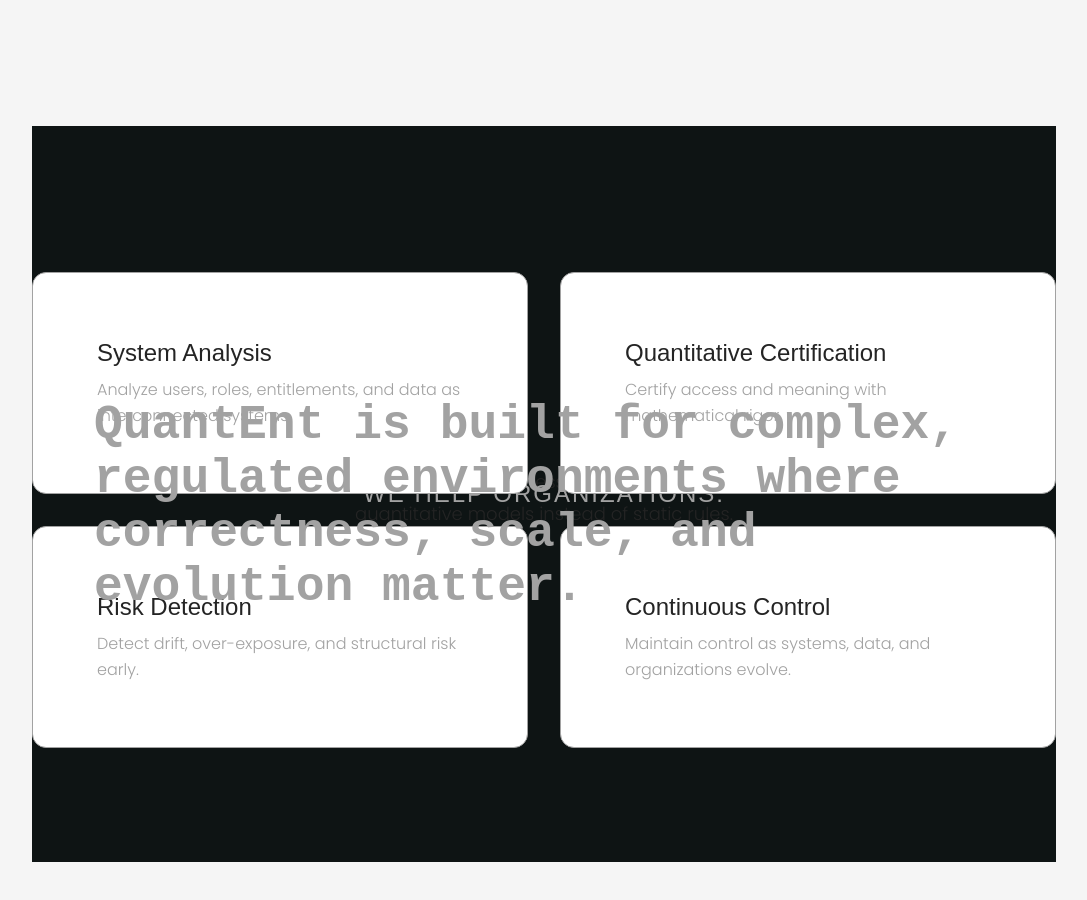
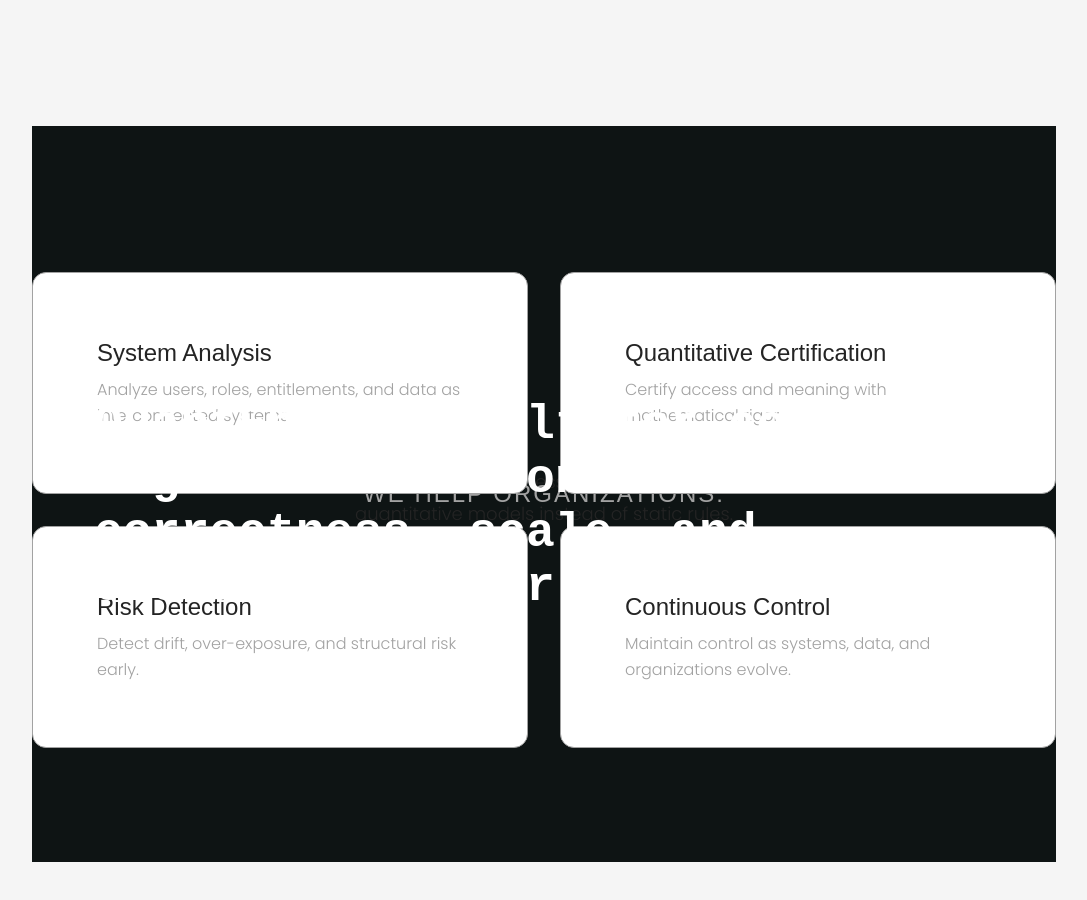
Before and after one commit to quantent-web/quantent-web, a Next.js app: page / in a window 1280 px wide. Shown: the part 844-1744 px from the top of the page, without its empty margins (96-1183 px from the left). Built offline with nearby package versions, Linux system fonts and the light colour scheme; a web font is replaced by a local one.

Commit message:
Add ripple background to pinned stack and note color update

```diff
--- /dev/null
+++ b/app/components/ui/BackgroundRippleEffect.tsx
@@ -0,0 +1,85 @@
+'use client';
+
+import { useMemo, useState } from 'react';
+import type { CSSProperties, MouseEvent } from 'react';
+
+type BackgroundRippleEffectProps = {
+  rows?: number;
+  cols?: number;
+  cellSize?: number;
+  borderColor?: string;
+  fillColor?: string;
+  className?: string;
+  interactive?: boolean;
+};
+
+export default function BackgroundRippleEffect({
+  rows = 8,
+  cols = 27,
+  cellSize = 56,
+  borderColor = 'rgba(255, 255, 255, 0.08)',
+  fillColor = 'rgba(5, 205, 152, 0.16)',
+  className,
+  interactive = true,
+}: BackgroundRippleEffectProps) {
+  const [activeCell, setActiveCell] = useState<number | null>(null);
+
+  const total = rows * cols;
+  const cells = useMemo(() => Array.from({ length: total }, (_, index) => index), [total]);
+
+  const triggerRipple = (index: number) => {
+    if (!interactive) return;
+    setActiveCell(index);
+  };
+
+  const onCellEnter = (index: number) => {
+    triggerRipple(index);
+  };
+
+  const onCellClick = (e: MouseEvent<HTMLDivElement>, index: number) => {
+    e.preventDefault();
+    triggerRipple(index);
+  };
+
+  const getDelay = (index: number) => {
+    if (activeCell === null) return 0;
+
+    const activeRow = Math.floor(activeCell / cols);
+    const activeCol = activeCell % cols;
+    const row = Math.floor(index / cols);
+    const col = index % cols;
+    const distance = Math.abs(row - activeRow) + Math.abs(col - activeCol);
+
+    return distance * 18;
+  };
+
+  return (
+    <div
+      className={className}
+      style={
+        {
+          '--ripple-rows': rows,
+          '--ripple-cols': cols,
+          '--ripple-cell-size': `${cellSize}px`,
+          '--ripple-border-color': borderColor,
+          '--ripple-fill-color': fillColor,
+        } as CSSProperties
+      }
+      aria-hidden="true"
+    >
+      {cells.map((index) => {
+        const isActive = activeCell !== null;
+
+        return (
+          <div
+            key={index}
+            onMouseEnter={() => onCellEnter(index)}
+            onClick={(e) => onCellClick(e, index)}
+            className={isActive ? 'is-ripple-active' : ''}
+            style={{ '--delay': `${getDelay(index)}ms` } as CSSProperties}
+          />
+        );
+      })}
+    </div>
+  );
+}
--- a/components/PinnedStackTest.module.css
+++ b/components/PinnedStackTest.module.css
@@ -15,6 +15,27 @@
   overflow: hidden;
 }
 
+.rippleBackground {
+  position: absolute;
+  inset: 0;
+  z-index: 0;
+  pointer-events: none;
+  display: grid;
+  grid-template-columns: repeat(var(--ripple-cols), minmax(0, 1fr));
+  grid-template-rows: repeat(var(--ripple-rows), minmax(0, 1fr));
+}
+
+.rippleBackground > div {
+  border: 1px solid var(--ripple-border-color);
+  background: transparent;
+  animation: none;
+}
+
+.rippleBackground > div.is-ripple-active {
+  animation: cell-ripple var(--duration, 320ms) ease-out none 1 var(--delay, 0ms);
+  background: color-mix(in oklab, var(--ripple-fill-color) 42%, transparent);
+}
+
 .step {
   position: absolute;
   inset: 0;
@@ -22,6 +43,7 @@
   pointer-events: none;
   transition: opacity 320ms ease;
   background-color: transparent;
+  z-index: 1;
 }
 
 .defaultVisible {
@@ -91,6 +113,7 @@
   line-height: 3.375rem;
   font-weight: 700;
   text-align: left;
+  color: #fff;
 }
 
 .stageActive {
@@ -146,6 +169,11 @@
     background-color: transparent;
   }
 
+  .rippleBackground {
+    position: absolute;
+    inset: 0;
+  }
+
   .stageContainer {
     position: static;
     height: auto;
@@ -181,4 +209,21 @@
   .cardAnimated {
     transition: none;
   }
+
+  .rippleBackground > div.is-ripple-active {
+    animation: none;
+    background: transparent;
+  }
 }
+
+@keyframes cell-ripple {
+  0% {
+    opacity: 0.4;
+  }
+  50% {
+    opacity: 0.8;
+  }
+  100% {
+    opacity: 0.4;
+  }
+}
--- a/components/PinnedStackTest.tsx
+++ b/components/PinnedStackTest.tsx
@@ -5,6 +5,7 @@ import type { CSSProperties } from 'react';
 import styles from './PinnedStackTest.module.css';
 import BlurText from '../app/components/BlurText/BlurText';
 import MagicBentoGrid from '../app/components/effects/MagicBentoGrid';
+import BackgroundRippleEffect from '../app/components/ui/BackgroundRippleEffect';
 
 type CardItem = {
   title: string;
@@ -96,6 +97,7 @@ export default function PinnedStackTest({ sections }: PinnedStackTestProps) {
     <section id="pinned-stack-test" className={`section ${styles.section}`} ref={sectionRef}>
       <div className={styles.track} style={trackStyle}>
         <div className={styles.viewport}>
+          <BackgroundRippleEffect className={styles.rippleBackground} rows={9} cols={24} cellSize={64} />
           {sections.map((sectionData, sectionIndex) => {
             const base = sectionIndex * STAGES_PER_SECTION;
             const computedStage = Math.min(Math.max(activeStage - base, 0), STAGES_PER_SECTION - 1);
```
